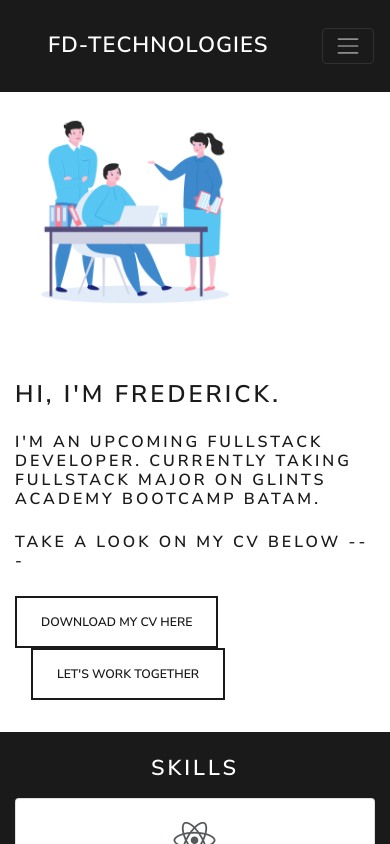
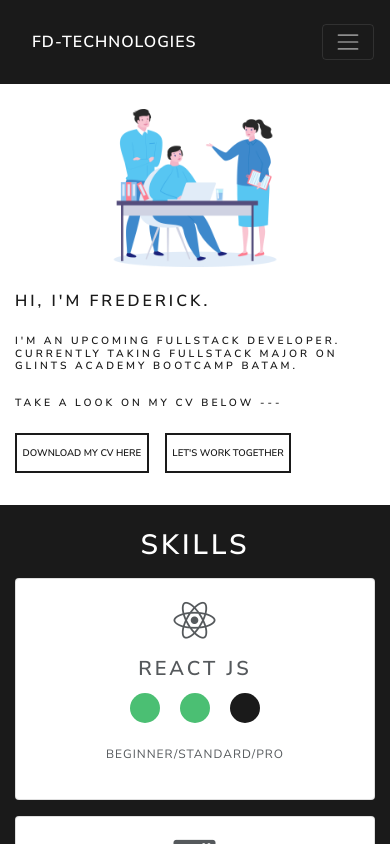
Before and after one commit to Frederick-88/fd-technologies-react, a React (Create React App) app: page / in a window 390 px wide. Shown: the top 844 px of the page. Built offline with nearby package versions, Linux system fonts and the light colour scheme.

Commit message:
RESPONSIVE TEST

```diff
--- a/src/components/Main.js
+++ b/src/components/Main.js
@@ -10,15 +10,16 @@ import "./style.css";
 export default function componentName() {
   return (
     <div>
+      {/* DIV SATU */}
       <div className="container">
         <div className="row">
-          <div className="col-md-6 col-sm-12">
+          <div className="col-md-6 col-sm-12 main-col-1">
             {/* d-none d-sm-block -- buat image ilang klau kecil */}
             <img src={Photo} className="img-fx" alt="..." />
           </div>
 
-          <div className="div-intro col-md-6 col-sm-12">
-            <h1 className="pt-5 ">HI, I'm Frederick.</h1>
+          <div className="div-intro col-md-6 col-sm-12 main-col-2">
+            <h1>HI, I'm Frederick.</h1>
             <h4 className="pt-3">
               I'm an upcoming FullStack Developer. Currently taking Fullstack
               Major on Glints Academy Bootcamp Batam.
@@ -32,10 +33,7 @@ export default function componentName() {
                 </button>
               </a>
               <Link to="/contact">
-                <button
-                  type="button"
-                  className="btn btn-outline-primary button-intro ml-3 "
-                >
+                <button type="button" className="btn btn-outline-primary ml-3">
                   Let's Work Together
                 </button>
               </Link>
@@ -43,6 +41,7 @@ export default function componentName() {
           </div>
         </div>
       </div>
+      {/* DIV SATU */}
 
       <div className="div-bg-2 text-center">
         <div className="container">
--- a/src/components/Navbar.js
+++ b/src/components/Navbar.js
@@ -4,8 +4,8 @@ import { Link } from "react-router-dom";
 export default function Navbar() {
   return (
     <div>
-      <nav className="navbar navbar-expand-lg navbar-dark bg-primary pl-5">
-        <Link className="navbar-brand" style={{ fontSize: "22px" }} to="/">
+      <nav className="navbar navbar-expand-lg navbar-dark bg-primary">
+        <Link className="navbar-brand" style={{ fontSize: "1.5rem" }} to="/">
           FD-TECHNOLOGIES
         </Link>
         <button
--- a/src/components/Skills/Main.js
+++ b/src/components/Skills/Main.js
@@ -7,7 +7,7 @@ export default function Skills() {
       <hr className="underline-hr mb-5"></hr>
 
       <div className="row d-flex justify-content-center">
-        <div className="col-md-3 col-sm-12">
+        <div className="col-md-3 col-sm-6">
           <div className="card bg-primary text-white mb-3">
             <div className="card-body">
               <i className="fab fa-react fa-3x pb-3"></i>
@@ -22,7 +22,7 @@ export default function Skills() {
           </div>
         </div>
 
-        <div className="col-md-3 col-sm-12">
+        <div className="col-md-3 col-sm-6">
           <div className="card bg-primary text-white mb-3">
             <div className="card-body">
               <i className="fab fa-bootstrap fa-3x pb-3"></i>
@@ -37,7 +37,7 @@ export default function Skills() {
           </div>
         </div>
 
-        <div className="col-md-3 col-sm-12">
+        <div className="col-md-3 col-sm-6">
           <div className="card bg-primary text-white mb-3">
             <div className="card-body">
               <i className="fab fa-js-square fa-3x pb-3"></i>
@@ -54,7 +54,7 @@ export default function Skills() {
       </div>
 
       <div className="row d-flex justify-content-center">
-        <div className="col-md-3 col-sm-12">
+        <div className="col-md-3 col-sm-6">
           <div className="card bg-primary text-white mb-3">
             <div className="card-body">
               <i className="fas fa-code fa-3x pb-3"></i>
@@ -69,7 +69,7 @@ export default function Skills() {
           </div>
         </div>
 
-        <div className="col-md-3 col-sm-12">
+        <div className="col-md-3 col-sm-6">
           <div className="card bg-primary text-white mb-3">
             <div className="card-body">
               <i className="fas fa-server fa-3x pb-3"></i>
@@ -84,7 +84,7 @@ export default function Skills() {
           </div>
         </div>
 
-        <div className="col-md-3 col-sm-12">
+        <div className="col-md-3 col-sm-6">
           <div className="card bg-primary text-white mb-3">
             <div className="card-body">
               <i className="fab fa-html5 fa-3x pb-3"></i>
@@ -100,8 +100,8 @@ export default function Skills() {
         </div>
       </div>
 
-      <div className="row d-flex justify-content-center pt-4">
-        <div className="col-md-3 col-sm-12">
+      <div className="row d-flex justify-content-center">
+        <div className="col-md-3 col-sm-6">
           <div className="card bg-primary text-white mb-3">
             <div className="card-body">
               <i className="fab fa-css3-alt fa-3x pb-3"></i>
@@ -116,7 +116,7 @@ export default function Skills() {
           </div>
         </div>
 
-        <div className="col-md-3 col-sm-12">
+        <div className="col-md-3 col-sm-6">
           <div className="card bg-primary text-white mb-3">
             <div className="card-body">
               <i className="fas fa-database fa-3x pb-3"></i>
@@ -131,7 +131,7 @@ export default function Skills() {
           </div>
         </div>
 
-        <div className="col-md-3 col-sm-12">
+        <div className="col-md-3 col-sm-6">
           <div className="card bg-primary text-white mb-3">
             <div className="card-body">
               <i className="fas fa-edit fa-3x pb-3"></i>
@@ -148,7 +148,7 @@ export default function Skills() {
       </div>
 
       <div className="row d-flex justify-content-center">
-        <div className="col-md-3 col-sm-12">
+        <div className="col-md-3 col-sm-6">
           <div className="card bg-primary text-white mb-3">
             <div className="card-body">
               <i className="fas fa-globe-americas fa-3x pb-3"></i>
@@ -163,7 +163,7 @@ export default function Skills() {
           </div>
         </div>
 
-        <div className="col-md-3 col-sm-12">
+        <div className="col-md-3 col-sm-6">
           <div className="card bg-primary text-white mb-3">
             <div className="card-body">
               <i className="fas fa-users fa-3x pb-3"></i>
@@ -178,7 +178,7 @@ export default function Skills() {
           </div>
         </div>
 
-        <div className="col-md-3 col-sm-12">
+        <div className="col-md-3 col-sm-6">
           <div className="card bg-primary text-white mb-3">
             <div className="card-body">
               <i className="fas fa-pencil-ruler fa-3x pb-3"></i>
--- a/src/components/style.css
+++ b/src/components/style.css
@@ -1,43 +1,6 @@
-.icon-fx {
-  color: rgb(175, 175, 175);
-}
-
-.icon-fx:hover {
-  color: rgb(255, 255, 255);
-}
-
-.div-bg-2 {
-  background-color: #1a1a1a;
-}
-.dot {
-  height: 30px;
-  width: 30px;
-  background-color: #1a1a1a;
-  border-radius: 50%;
-  display: inline-block;
-  margin-left: 10px;
-  margin-right: 10px;
-}
-.instruction-fx {
-  font-size: 12px;
-  font-weight: bolder;
-}
 .btn-fx {
   font-size: 15px !important;
 }
-.expe-img-fx {
-  width: 100%;
-}
-
-.underline-hr {
-  border: 2px solid #1a1a1a;
-  width: 25%;
-}
-
-.img-fx {
-  width: 23rem;
-}
-
 .contact-b-fx {
   background-color: #b23121;
   color: white;
@@ -59,10 +22,101 @@
   color: #188a42 !important;
   border: none;
 }
+.div-bg-2 {
+  background-color: #1a1a1a;
+}
+.div-intro {
+  margin-top: 6rem;
+}
+.dot {
+  height: 30px;
+  width: 30px;
+  background-color: #1a1a1a;
+  border-radius: 50%;
+  display: inline-block;
+  margin-left: 10px;
+  margin-right: 10px;
+}
+
+.expe-img-fx {
+  width: 100%;
+}
+
+.icon-fx {
+  color: rgb(175, 175, 175);
+}
+
+.icon-fx:hover {
+  color: rgb(255, 255, 255);
+}
+
+.instruction-fx {
+  font-size: 12px;
+  font-weight: bolder;
+}
+
+.img-fx {
+  width: 30rem;
+}
+.navbar-brand {
+  padding-left: 3rem;
+}
+.underline-hr {
+  border: 2px solid #1a1a1a;
+  width: 25%;
+}
 
 @media (max-width: 991.98px) {
-  .button-intro {
-    margin: 0 !important;
+  /* DIV 1 */
+  .div-intro {
+    margin-top: 4rem;
+  }
+  .main-col-1 {
+    display: flex;
+    justify-content: center;
+  }
+  .img-fx {
+    width: 22rem;
+    height: 22rem;
+  }
+  .main-col-2 h1 {
+    font-size: 1.5rem;
+  }
+  .main-col-2 h4 {
+    font-size: 0.85rem;
+  }
+  .btn {
+    font-size: 0.65rem !important;
+    padding: 0.5rem !important;
+  }
+}
+
+@media (max-width: 576px) {
+  /* DIV 1 */
+  .btn {
+    font-size: 0.6rem !important;
+    padding: 0.35rem !important;
+  }
+  .main-col-2 h1 {
+    font-size: 1rem;
+  }
+  .main-col-2 h4 {
+    font-size: 0.65rem;
+  }
+  .div-intro {
+    margin-top: 0 !important;
+    padding-top: 0 !important;
+    margin-bottom: 2rem;
+  }
+  .header-footer {
+    font-size: 1.25rem !important;
+  }
+  .img-fx {
+    width: 13rem;
+    height: 13rem;
+  }
+  .img-contact {
+    width: 15rem !important;
   }
   .contact-media h4 {
     font-size: 1.35em !important;
@@ -73,48 +127,11 @@
   .contact-b2-fx {
     font-size: 1.5em !important;
   }
-  .div-intro {
-    margin-top: 0 !important;
-    padding-top: 0 !important;
-    margin-bottom: 2rem;
-  }
-
-  .div-about {
-    text-align: left !important;
-  }
-
-  h1 {
-    font-size: 1.5rem !important;
-  }
-  h2 {
-    font-size: 1.35rem !important;
-  }
-  h3 {
-    font-size: 1.15rem !important;
-  }
-  h4 {
+  .navbar-brand {
+    padding-left: 1rem;
     font-size: 1rem !important;
-  }
-  h5 {
-    font-size: 0.9rem !important;
-  }
-  h6 {
-    font-size: 0.85rem !important;
-  }
-  .header-footer {
-    font-size: 1.25rem !important;
-  }
-  .img-fx {
-    width: 15rem !important;
-  }
-  .img-contact {
-    width: 15rem !important;
   }
   .span-footer {
     font-size: 0.75em;
   }
-  .media-footer {
-    padding: 0 !important;
-    margin: 0 !important;
-  }
 }
```
